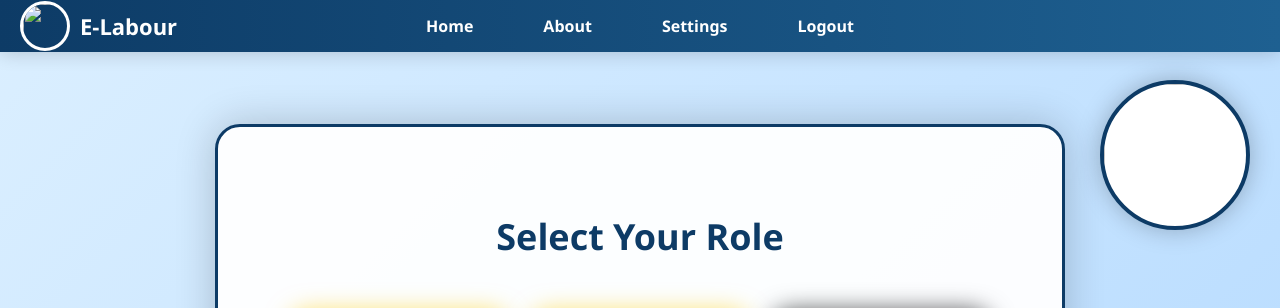
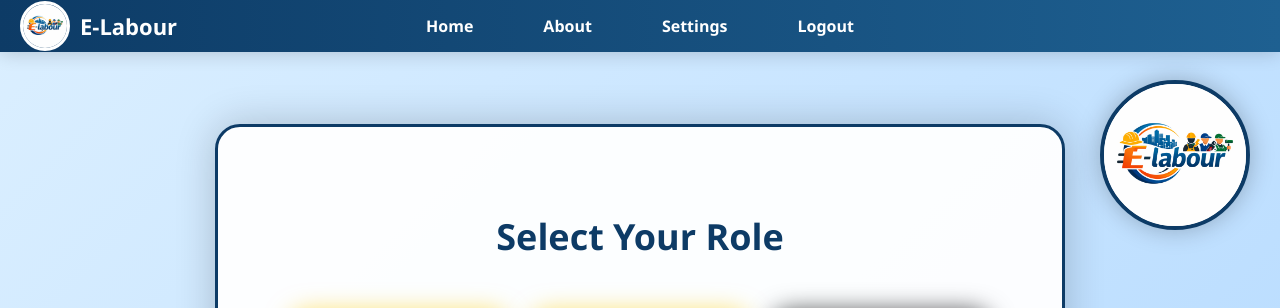
Before and after one commit to Karthikkaranth/Elabour02, a plain HTML site: page frontend/templates/role.html in a window 1280 px wide. Shown: the top 308 px of the page. Drawn offline with Linux system fonts and the light colour scheme.

```diff
--- a/frontend/templates/role.html
+++ b/frontend/templates/role.html
@@ -156,7 +156,7 @@
 
 <div class="navbar">
     <div class="brand">
-        <img src="logo.jpg">
+        <img src="../static/images/logo.JPG">
         <span>E-Labour</span>
     </div>
 
@@ -166,7 +166,7 @@
     <a href="index.html">Logout</a>
 </div>
 
-<img src="logo.jpg" class="big-logo">
+<img src="../static/images/logo.JPG"  class="big-logo">
 
 <div class="main-box">
     <h1>Select Your Role</h1>
```
